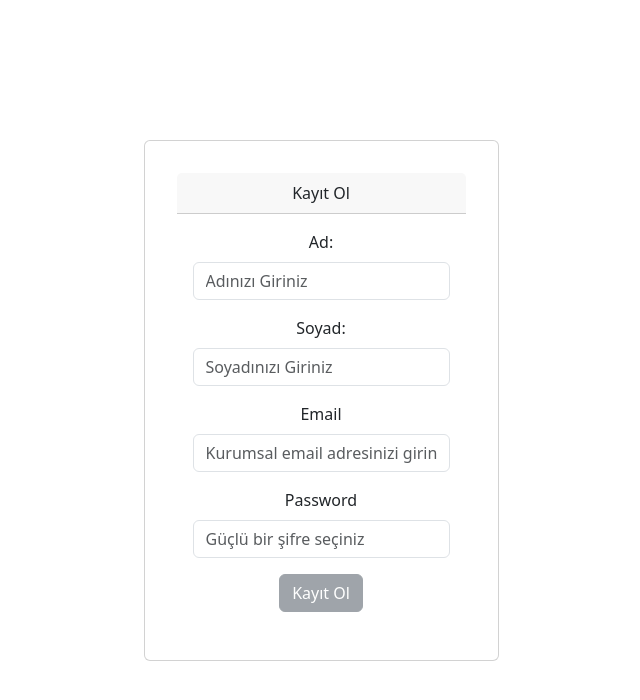
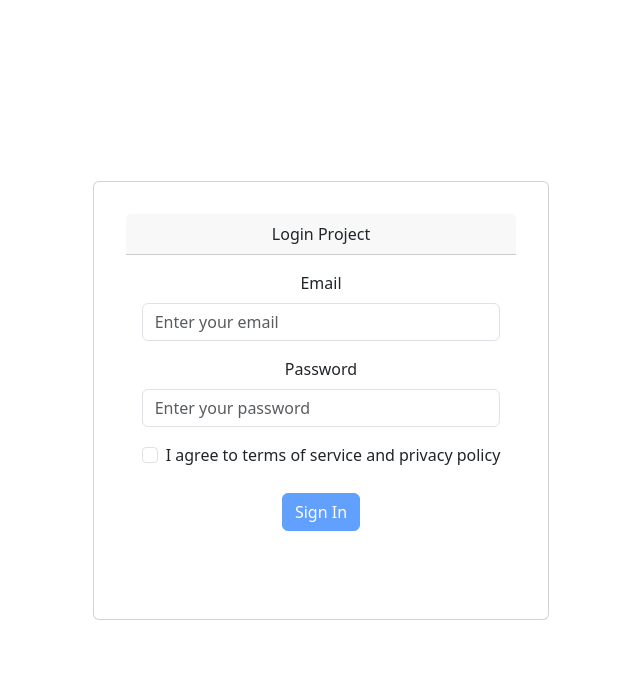
Before and after one commit to NULGEN/register-project, a React (Vite) app: page / in a window 1280 px wide. Shown: the top 700 px of the page, without its empty margins (319-959 px from the left). Built offline with nearby package versions, Linux system fonts and the light colour scheme.

Commit message:
Login ve Success Sayfalari Olusturuldu

```diff
--- a/package.json
+++ b/package.json
@@ -14,7 +14,7 @@
     "bootstrap": "^5.3.3",
     "react": "^18.3.1",
     "react-dom": "^18.3.1",
-    "react-router-dom": "^6.27.0",
+    "react-router-dom": "^5.2.0",
     "reactstrap": "^9.2.3"
   },
   "devDependencies": {
--- a/src/App.jsx
+++ b/src/App.jsx
@@ -2,26 +2,24 @@ import { useState } from 'react'
 import './App.css'
 import Register from './components/Register.jsx'
 import Success from './components/Success.jsx'
-//import { Switch, Route} from 'react-router-dom';
+import Login from './components/Login.jsx';
+import { Switch, Route} from 'react-router-dom';
+import 'bootstrap/dist/css/bootstrap.min.css';
 
 function App() {
 
-
   return (
-    <>
-    <Register />
-    </>
+    <div>
+    <Switch>
+      <Route exact path= "/">
+      <Login/>
+      </Route>
+      <Route path ="/success">
+        <Success/>
+      </Route>
+    </Switch>
+    </div>
   );
 }
 
-export default App
-
-
-/* <Switch>
-      <Route exact path= "/">
-      <Register/>
-      </Route>
-      <Route exact path ="/main">
-        <Success/>
-      </Route>
-    </Switch>*/
+export default App;
--- a/src/components/Login.jsx
+++ b/src/components/Login.jsx
@@ -6,10 +6,14 @@ import {
   Input,
   Button,
   FormFeedback,
+  Card,
+  CardHeader,
+  CardBody
 } from 'reactstrap';
-import { useHistory } from 'react-router-dom';
+//import { useHistory } from 'react-router-dom';
 
 import axios from 'axios';
+import { useHistory} from 'react-router-dom';
 
 const initialForm = {
   email: '',
@@ -96,13 +100,17 @@ export default function Login() {
         if (user) {
           setForm(initialForm);
           history.push('/main');
-        } else {
-          history.push('/error');
         }
       });
   };
 
   return (
+    <Card>
+       <CardHeader>
+                Login Project
+            </CardHeader>
+
+      <CardBody>
     <Form onSubmit={handleSubmit}>
       <FormGroup>
         <Label for="exampleEmail">Email</Label>
@@ -153,5 +161,7 @@ export default function Login() {
         </Button>
       </FormGroup>
     </Form>
+    </CardBody>
+    </Card>
   );
 }
```
Also changed, not shown: src/components/ErrorPage.jsx (deleted, +0 -15 lines), src/main.jsx (+8 -4 lines), 1 other file (tests, documents, lock files or other folders).
